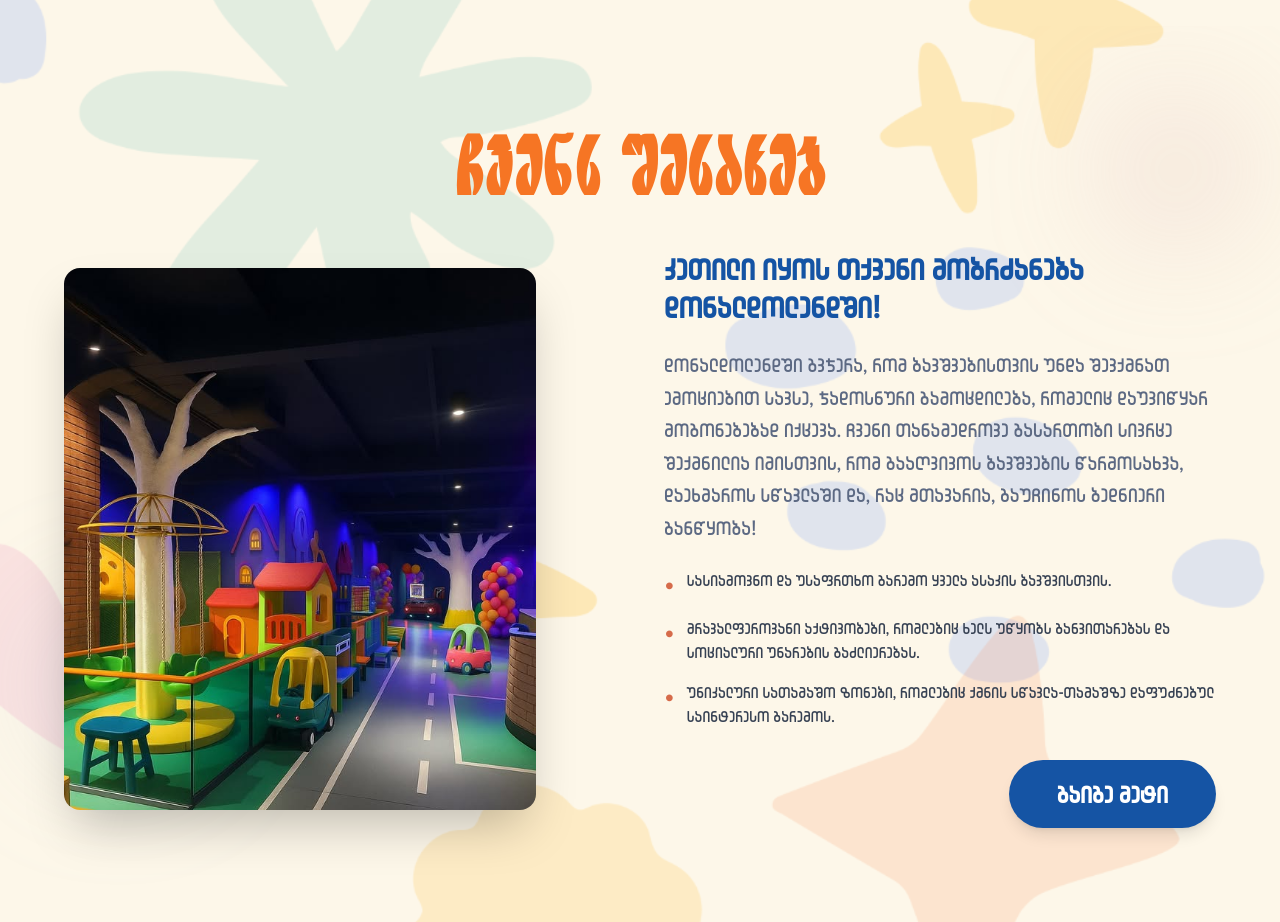
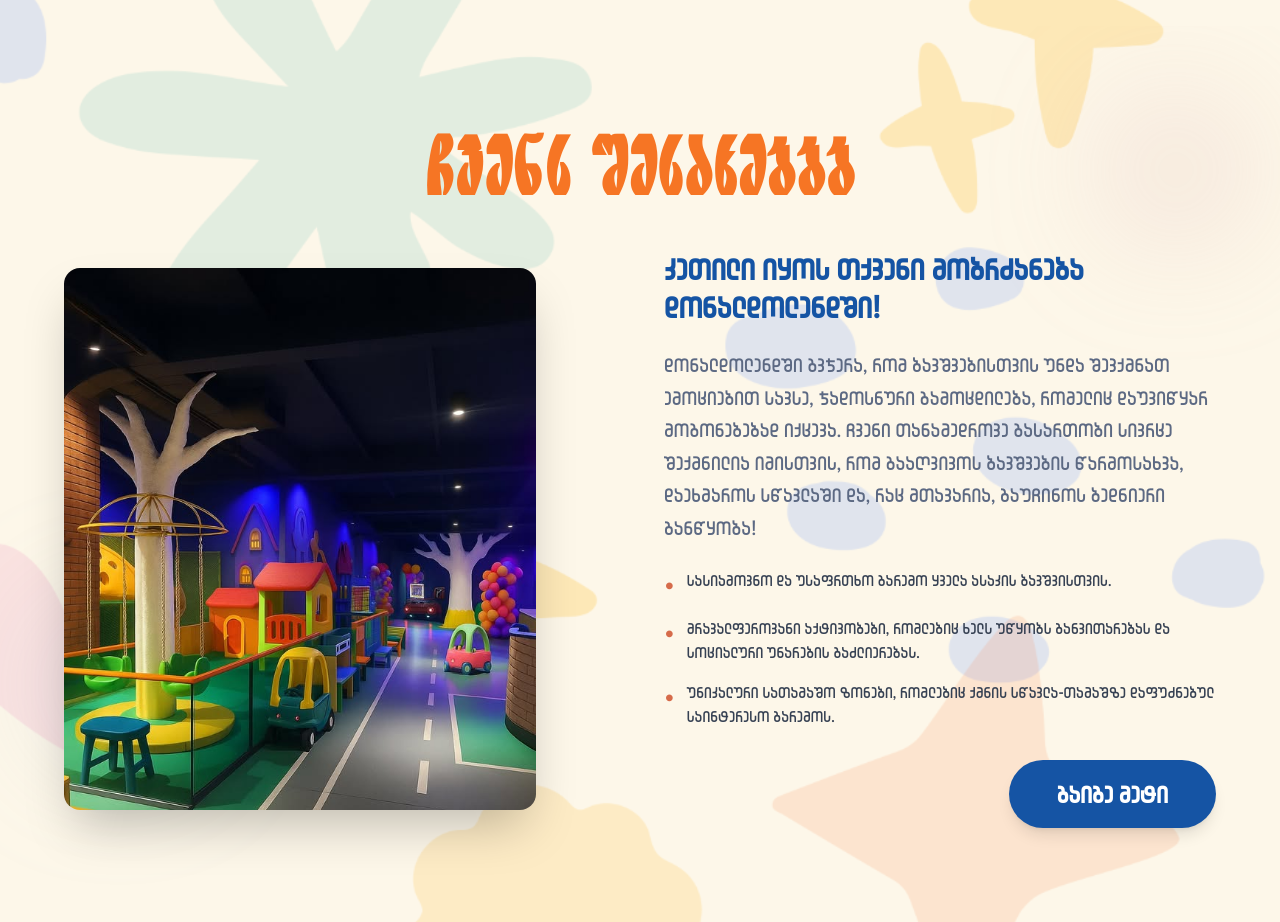
Before and after one commit to Davmike/donaldo, a React (Vite) app: page / in a window 1280 px wide. Shown: the part 4100-5022 px from the top of the page. Built offline with nearby package versions, Linux system fonts and the light colour scheme.

Commit message:
feat: add text

```diff
--- a/src/Components/About.tsx
+++ b/src/Components/About.tsx
@@ -12,7 +12,7 @@ function About() {
 
             <div className="container mx-auto px-4 py-16 md:py-24">
                 <h1 className="text-ashesha text-[64px] font-bold text-[#F67524] mb-8 text-center">
-                    Cvens Sesaxeb
+                    Cvens Sesaxebbb
                 </h1>
 
                 <div className="max-w-6xl mx-auto">
```
